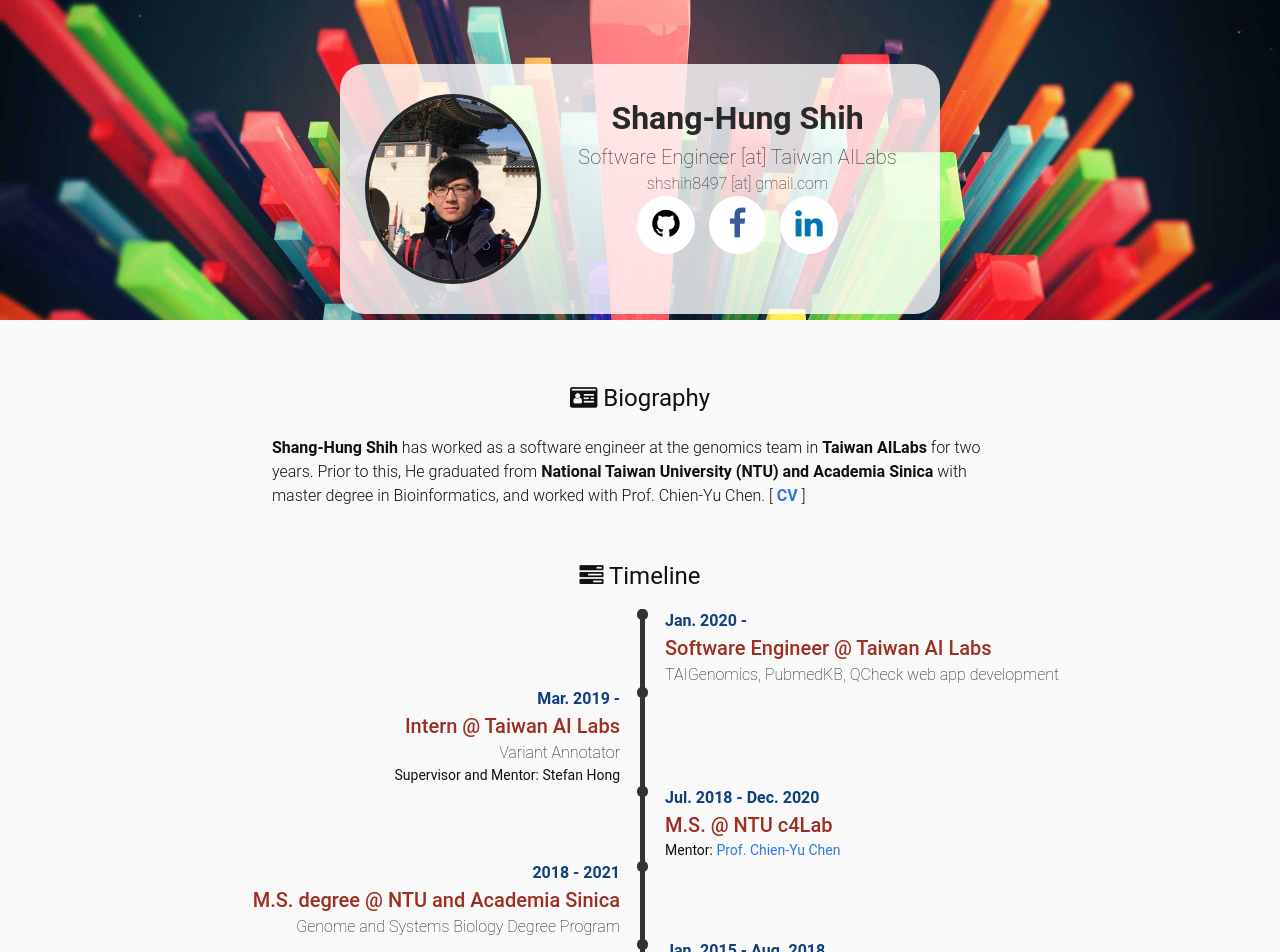
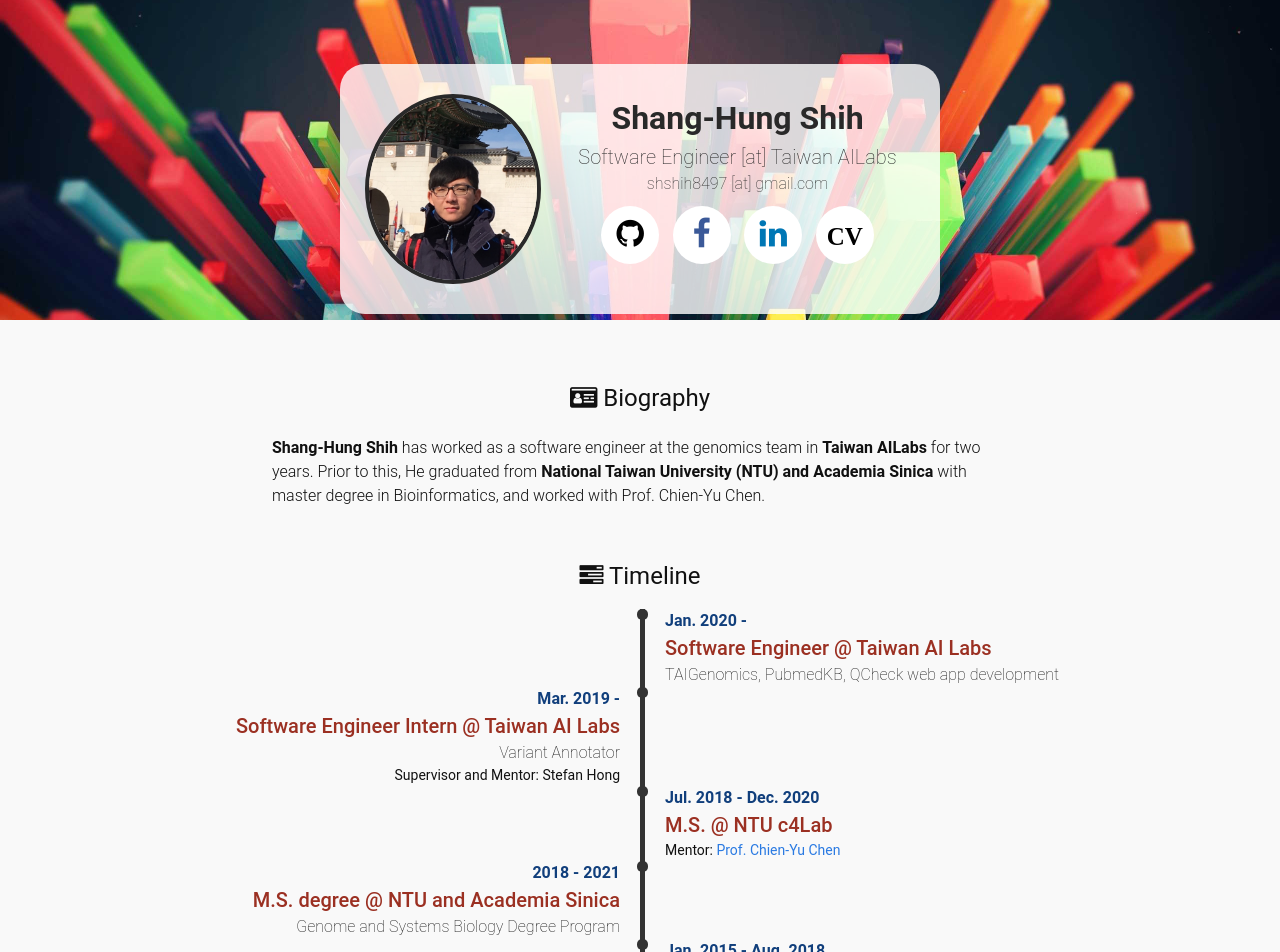
Before and after one commit to shanghungshih/shanghungshih.github.io, a Jekyll site: the page built from index.html, in a window 1280 px wide. Shown: the top 952 px of the page. Built offline with Jekyll 4.4.1, drawn with Linux system fonts in a browser that asks for light colours; the list of posts is cut into pages by our own code.

Commit message:
Update CV style

```diff
--- a/_data/experiences.yml
+++ b/_data/experiences.yml
@@ -4,7 +4,7 @@
   host: false
   brief: true
 - date:  "Mar. 2019 -"
-  title: "Intern @ Taiwan AI Labs"
+  title: "Software Engineer Intern @ Taiwan AI Labs"
   desc:  "Variant Annotator"
   host:
     name: "Stefan Hong"
--- a/_includes/cover.html
+++ b/_includes/cover.html
@@ -16,6 +16,13 @@
       </div>
       <div class="social-media">
           {% include interactive-social.html %}
+          <a href="assets/resume/ShangHungShih_resume.pdf" class="icon-button cv">
+            <i class="fa">
+                <strong style="color: black; font-size: 25px;">CV</strong>
+                <!-- <img class="social-icon" src="images/icon/cv-symbol.png" /> -->
+            </i>
+            <span></span>
+          </a>
       </div>
     </div>
     <div id="my-desc" class="profile-col profile-col-2 hide">
--- a/_sass/_cover.scss
+++ b/_sass/_cover.scss
@@ -151,6 +151,7 @@
   font-size:    16px;
   color:        $grey-color-dark;
   font-weight:  160;
+  margin-bottom: 10px;
 }
 
 #my-desc-title {
--- a/index.html
+++ b/index.html
@@ -10,9 +10,9 @@ layout: home
   <div class="bio-body">
     <p>
       {{ site.data.bio.normal.content }}
-      [<strong>
+      <!-- [<strong>
         <a href='{{ site.data.bio.resume | prepend: site.baseurl }}'>CV</a>
-      </strong>]
+      </strong>] -->
     </p>
   </div>
 </div>
```
Also changed, not shown: images/icon/cv-symbol.png (added).
